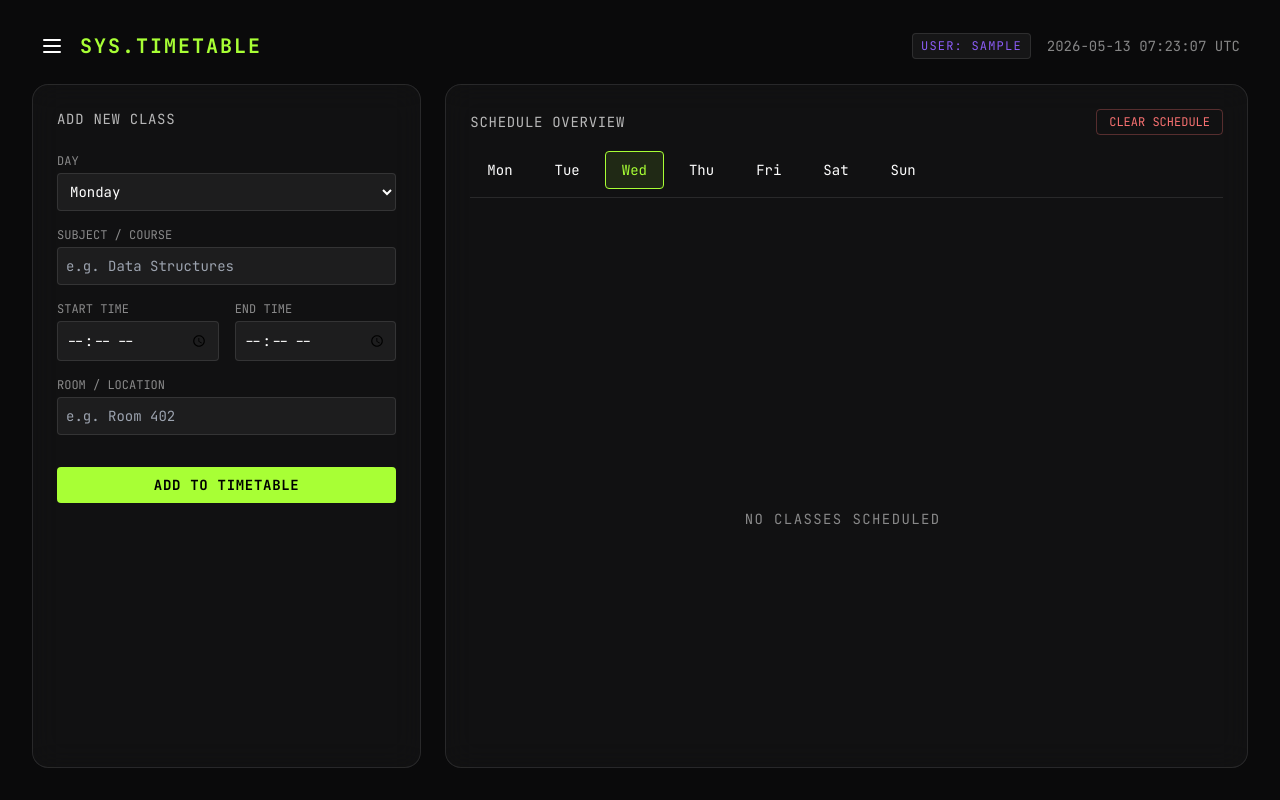
After one commit to ameeqSami/Applications, a Flask app: page /timetable in a window 1280 px wide. The commit adds this page. Run offline with Flask 3, Linux system fonts and the light colour scheme; the visitor is signed in with stand-in values (Sample User, id 1); data that the repository does not hold is empty; some libraries are stand-ins or nearby versions.

Commit message:
new features added like timetable

```diff
--- a/app.py
+++ b/app.py
@@ -11,7 +11,7 @@ DB_FILE = 'database.json'
 
 def load_db():
     if not os.path.exists(DB_FILE):
-        return {'users': [], 'tasks': []}
+        return {'users': [], 'tasks': [], 'timetables': {}}
     with open(DB_FILE, 'r') as f:
         try:
             data = json.load(f)
@@ -22,9 +22,11 @@ def load_db():
                 data['users'] = []
             if 'tasks' not in data:
                 data['tasks'] = []
+            if 'timetables' not in data:
+                data['timetables'] = {}
             return data
         except:
-            return {'users': [], 'tasks': []}
+            return {'users': [], 'tasks': [], 'timetables': {}}
 
 def save_db(data):
     with open(DB_FILE, 'w') as f:
@@ -149,6 +151,50 @@ def cgpa():
 def reminder():
     return render_template('reminder.html')
 
+@app.route('/timetable')
+@login_required
+def timetable():
+    return render_template('timetable.html', username=session.get('username'))
+
+@app.route('/chat')
+@login_required
+def chat():
+    return render_template('chat.html', username=session.get('username'))
+
+@app.route('/api/timetable', methods=['GET'])
+def get_timetable_api():
+    if 'user_id' not in session:
+        return jsonify({'error': 'Unauthorized'}), 401
+    db = load_db()
+    user_id = str(session['user_id'])
+    timetable_data = db['timetables'].get(user_id, [])
+    return jsonify(timetable_data)
+
+@app.route('/api/timetable', methods=['POST'])
+def save_timetable_api():
+    if 'user_id' not in session:
+        return jsonify({'error': 'Unauthorized'}), 401
+
+    data = request.json
+    db = load_db()
+    user_id = str(session['user_id'])
+    db['timetables'][user_id] = data
+    save_db(db)
+    return jsonify({"status": "success"}), 200
+
+@app.route('/api/chat', methods=['POST'])
+def chat_api():
+    if 'user_id' not in session:
+        return jsonify({'error': 'Unauthorized'}), 401
+
+    data = request.json
+    user_message = data.get('message', '').strip()
+
+    # Mock AI response. Integrate real LLM API here (like Gemini or OpenAI)
+    ai_reply = f"System recognized input: '{user_message}'. As your academic AI assistant, I'm currently in simulation mode. Connect an API key to enable full neural capabilities."
+
+    return jsonify({"reply": ai_reply}), 200
+
 @app.route('/api/tasks', methods=['GET'])
 def get_tasks_api():
     if 'user_id' not in session:
@@ -239,6 +285,6 @@ def delete_task_api(task_id):
 
 if __name__ == '__main__':
     if not os.path.exists(DB_FILE):
-        db = {'users': [], 'tasks': []}
+        db = {'users': [], 'tasks': [], 'timetables': {}}
         save_db(db)
     app.run(debug=True, port=8000)
--- a/templates/index.html
+++ b/templates/index.html
@@ -96,8 +96,10 @@
             <div class="text-sm opacity-50 hidden md:block" id="current-time"></div>
         </div>
 
-        <!-- Dropdown Menu -->
         <div id="menu-dropdown" class="absolute top-10 left-2 w-48 bg-[#0A0A0B] border border-white/10 rounded-lg shadow-2xl hidden flex-col z-50 overflow-hidden" style="backdrop-filter: blur(15px); background-color: rgba(10, 10, 11, 0.9);">
+            <a href="/" class="px-4 py-3 text-sm hover:bg-white/5 hover:text-brand-acid transition-colors border-b border-white/5">Dashboard</a>
+            <a href="/timetable" class="px-4 py-3 text-sm hover:bg-white/5 hover:text-brand-acid transition-colors border-b border-white/5">Timetable</a>
+            <a href="/chat" class="px-4 py-3 text-sm hover:bg-white/5 hover:text-brand-acid transition-colors border-b border-white/5">SYS.AI Chat</a>
             <a href="/reminder" class="px-4 py-3 text-sm hover:bg-white/5 hover:text-brand-acid transition-colors border-b border-white/5">Set Reminder</a>
             <a href="/cgpa" class="px-4 py-3 text-sm hover:bg-white/5 hover:text-brand-acid transition-colors border-b border-white/5">CGPA Calculator</a>
             <a href="/logout" class="px-4 py-3 text-sm hover:bg-red-500/20 text-red-400 transition-colors">Logout</a>
--- /dev/null
+++ b/templates/timetable.html
@@ -0,0 +1,342 @@
+<!DOCTYPE html>
+<html lang="en">
+<head>
+    <meta charset="UTF-8">
+    <meta name="viewport" content="width=device-width, initial-scale=1.0">
+    <title>Academic Task Manager - Timetable</title>
+    <!-- Fonts -->
+    <link href="https://fonts.googleapis.com/css2?family=JetBrains+Mono:wght@400;500;700&display=swap" rel="stylesheet">
+    <!-- Tailwind CSS -->
+    <script src="https://cdn.tailwindcss.com"></script>
+    <script>
+        tailwind.config = {
+            theme: {
+                extend: {
+                    colors: {
+                        brand: {
+                            bg: '#0A0A0B',
+                            surface: 'rgba(255, 255, 255, 0.03)',
+                            accent: '#8B5CF6',
+                            acid: '#A8FF35',
+                        }
+                    },
+                    fontFamily: {
+                        mono: ['"JetBrains Mono"', 'monospace'],
+                    }
+                }
+            }
+        }
+    </script>
+    <style>
+        body {
+            background-color: #0A0A0B;
+            color: #ffffff;
+            font-family: 'JetBrains Mono', monospace;
+        }
+
+        .glass-widget {
+            background-color: rgba(255, 255, 255, 0.03);
+            backdrop-filter: blur(15px);
+            -webkit-backdrop-filter: blur(15px);
+            border: 1px solid rgba(255, 255, 255, 0.1);
+            border-radius: 1rem;
+            padding: 1.5rem;
+        }
+
+        ::-webkit-scrollbar {
+            width: 8px;
+        }
+        ::-webkit-scrollbar-track {
+            background: transparent;
+        }
+        ::-webkit-scrollbar-thumb {
+            background: rgba(255, 255, 255, 0.2);
+            border-radius: 4px;
+        }
+        ::-webkit-scrollbar-thumb:hover {
+            background: rgba(255, 255, 255, 0.3);
+        }
+
+        input:focus, select:focus {
+            outline: none;
+            border-color: #A8FF35;
+        }
+
+        .day-btn.active {
+            background-color: rgba(168, 255, 53, 0.1);
+            color: #A8FF35;
+            border-color: #A8FF35;
+        }
+    </style>
+</head>
+<body class="h-screen w-full overflow-hidden p-4 md:p-8 flex flex-col gap-6">
+
+    <header class="flex justify-between items-center px-2 relative z-50">
+        <div class="flex items-center gap-4">
+            <button id="menu-btn" class="focus:outline-none hover:text-brand-acid transition-colors">
+                <svg class="w-6 h-6" fill="none" stroke="currentColor" viewBox="0 0 24 24" xmlns="http://www.w3.org/2000/svg">
+                    <path stroke-linecap="round" stroke-linejoin="round" stroke-width="2" d="M4 6h16M4 12h16M4 18h16"></path>
+                </svg>
+            </button>
+            <h1 class="text-xl font-bold tracking-widest text-brand-acid hidden sm:block">SYS.TIMETABLE</h1>
+        </div>
+        <div class="flex items-center gap-4">
+            <div class="text-xs uppercase tracking-widest text-brand-accent px-2 py-1 border border-white/10 rounded bg-white/5">USER: {{ username }}</div>
+            <div class="text-sm opacity-50 hidden md:block" id="current-time"></div>
+        </div>
+
+        <div id="menu-dropdown" class="absolute top-10 left-2 w-48 bg-[#0A0A0B] border border-white/10 rounded-lg shadow-2xl hidden flex-col z-50 overflow-hidden" style="backdrop-filter: blur(15px); background-color: rgba(10, 10, 11, 0.9);">
+            <a href="/" class="px-4 py-3 text-sm hover:bg-white/5 hover:text-brand-acid transition-colors border-b border-white/5">Dashboard</a>
+            <a href="/timetable" class="px-4 py-3 text-sm hover:bg-white/5 hover:text-brand-acid transition-colors border-b border-white/5">Timetable</a>
+            <a href="/chat" class="px-4 py-3 text-sm hover:bg-white/5 hover:text-brand-acid transition-colors border-b border-white/5">SYS.AI Chat</a>
+            <a href="/reminder" class="px-4 py-3 text-sm hover:bg-white/5 hover:text-brand-acid transition-colors border-b border-white/5">Set Reminder</a>
+            <a href="/cgpa" class="px-4 py-3 text-sm hover:bg-white/5 hover:text-brand-acid transition-colors border-b border-white/5">CGPA Calculator</a>
+            <a href="/logout" class="px-4 py-3 text-sm hover:bg-red-500/20 text-red-400 transition-colors">Logout</a>
+        </div>
+    </header>
+
+    <main class="flex-1 grid grid-cols-1 lg:grid-cols-3 gap-6 overflow-hidden">
+
+        <!-- Add Class Form Widget -->
+        <section class="glass-widget flex flex-col gap-6 lg:col-span-1 overflow-y-auto">
+            <h2 class="text-sm tracking-wider uppercase opacity-70">Add New Class</h2>
+
+            <form id="add-class-form" class="flex flex-col gap-4">
+                <div>
+                    <label class="text-xs opacity-50 uppercase mb-1 block">Day</label>
+                    <select id="class-day" class="w-full bg-white/5 border border-white/10 rounded p-2 text-sm text-white focus:border-brand-acid transition-colors">
+                        <option value="Monday" class="bg-brand-bg">Monday</option>
+                        <option value="Tuesday" class="bg-brand-bg">Tuesday</option>
+                        <option value="Wednesday" class="bg-brand-bg">Wednesday</option>
+                        <option value="Thursday" class="bg-brand-bg">Thursday</option>
+                        <option value="Friday" class="bg-brand-bg">Friday</option>
+                        <option value="Saturday" class="bg-brand-bg">Saturday</option>
+                        <option value="Sunday" class="bg-brand-bg">Sunday</option>
+                    </select>
+                </div>
+                <div>
+                    <label class="text-xs opacity-50 uppercase mb-1 block">Subject / Course</label>
+                    <input type="text" id="class-subject" required class="w-full bg-white/5 border border-white/10 rounded p-2 text-sm text-white focus:border-brand-acid transition-colors" placeholder="e.g. Data Structures">
+                </div>
+                <div class="grid grid-cols-2 gap-4">
+                    <div>
+                        <label class="text-xs opacity-50 uppercase mb-1 block">Start Time</label>
+                        <input type="time" id="class-start" required class="w-full bg-white/5 border border-white/10 rounded p-2 text-sm text-white focus:border-brand-acid transition-colors">
+                    </div>
+                    <div>
+                        <label class="text-xs opacity-50 uppercase mb-1 block">End Time</label>
+                        <input type="time" id="class-end" required class="w-full bg-white/5 border border-white/10 rounded p-2 text-sm text-white focus:border-brand-acid transition-colors">
+                    </div>
+                </div>
+                <div>
+                    <label class="text-xs opacity-50 uppercase mb-1 block">Room / Location</label>
+                    <input type="text" id="class-room" class="w-full bg-white/5 border border-white/10 rounded p-2 text-sm text-white focus:border-brand-acid transition-colors" placeholder="e.g. Room 402">
+                </div>
+                <button type="submit" class="mt-4 w-full bg-brand-acid text-black font-bold py-2 rounded hover:bg-white transition-colors uppercase tracking-wider text-sm">Add to Timetable</button>
+            </form>
+        </section>
+
+        <!-- Timetable View Widget -->
+        <section class="glass-widget flex flex-col lg:col-span-2 overflow-hidden relative">
+            <div class="flex flex-col sm:flex-row justify-between items-start sm:items-center mb-4 gap-4">
+                <h2 class="text-sm tracking-wider uppercase opacity-70">Schedule Overview</h2>
+                <button id="clear-btn" class="text-xs text-red-400 border border-red-400/30 px-3 py-1 rounded hover:bg-red-400/10 transition-colors uppercase">Clear Schedule</button>
+            </div>
+
+            <!-- Day Selector Tabs -->
+            <div class="flex overflow-x-auto gap-2 pb-2 mb-4 border-b border-white/10">
+                <button class="day-btn active px-4 py-2 rounded text-sm transition-colors border border-transparent hover:border-white/20 whitespace-nowrap" data-day="Monday">Mon</button>
+                <button class="day-btn px-4 py-2 rounded text-sm transition-colors border border-transparent hover:border-white/20 whitespace-nowrap" data-day="Tuesday">Tue</button>
+                <button class="day-btn px-4 py-2 rounded text-sm transition-colors border border-transparent hover:border-white/20 whitespace-nowrap" data-day="Wednesday">Wed</button>
+                <button class="day-btn px-4 py-2 rounded text-sm transition-colors border border-transparent hover:border-white/20 whitespace-nowrap" data-day="Thursday">Thu</button>
+                <button class="day-btn px-4 py-2 rounded text-sm transition-colors border border-transparent hover:border-white/20 whitespace-nowrap" data-day="Friday">Fri</button>
+                <button class="day-btn px-4 py-2 rounded text-sm transition-colors border border-transparent hover:border-white/20 whitespace-nowrap" data-day="Saturday">Sat</button>
+                <button class="day-btn px-4 py-2 rounded text-sm transition-colors border border-transparent hover:border-white/20 whitespace-nowrap" data-day="Sunday">Sun</button>
+            </div>
+
+            <div class="flex-1 overflow-y-auto pr-2 space-y-3" id="class-list">
+                <!-- Classes will be injected here -->
+            </div>
+        </section>
+
+    </main>
+
+    <script>
+        // Update Time
+        function updateTime() {
+            document.getElementById('current-time').innerText = new Date().toISOString().replace('T', ' ').substring(0, 19) + ' UTC';
+        }
+        setInterval(updateTime, 1000);
+        updateTime();
+
+        // Menu Dropdown
+        const menuBtn = document.getElementById('menu-btn');
+        const menuDropdown = document.getElementById('menu-dropdown');
+        menuBtn.addEventListener('click', (e) => {
+            e.stopPropagation();
+            menuDropdown.classList.toggle('hidden');
+            menuDropdown.classList.toggle('flex');
+        });
+        document.addEventListener('click', (e) => {
+            if (!menuDropdown.classList.contains('hidden') && !menuDropdown.contains(e.target)) {
+                menuDropdown.classList.add('hidden');
+                menuDropdown.classList.remove('flex');
+            }
+        });
+
+        // Timetable Logic
+        let timetableData = {
+            "Monday": [], "Tuesday": [], "Wednesday": [],
+            "Thursday": [], "Friday": [], "Saturday": [], "Sunday": []
+        };
+        let currentDay = "Monday";
+
+        // Fetch Data
+        async function fetchTimetable() {
+            try {
+                const res = await fetch('/api/timetable');
+                const data = await res.json();
+                if (Array.isArray(data)) {
+                    // Backwards compatibility or empty state
+                } else if (Object.keys(data).length > 0) {
+                    timetableData = Object.assign(timetableData, data);
+                }
+                renderClasses();
+            } catch (err) {
+                console.error("Failed to fetch timetable", err);
+            }
+        }
+
+        async function saveTimetable() {
+            try {
+                await fetch('/api/timetable', {
+                    method: 'POST',
+                    headers: { 'Content-Type': 'application/json' },
+                    body: JSON.stringify(timetableData)
+                });
+            } catch (err) {
+                console.error("Failed to save timetable", err);
+            }
+        }
+
+        // Add Class
+        document.getElementById('add-class-form').addEventListener('submit', async (e) => {
+            e.preventDefault();
+
+            const day = document.getElementById('class-day').value;
+            const subject = document.getElementById('class-subject').value;
+            const start = document.getElementById('class-start').value;
+            const end = document.getElementById('class-end').value;
+            const room = document.getElementById('class-room').value;
+
+            if (!timetableData[day]) {
+                timetableData[day] = [];
+            }
+
+            timetableData[day].push({
+                id: Date.now(),
+                subject,
+                start,
+                end,
+                room
+            });
+
+            // Sort by start time
+            timetableData[day].sort((a, b) => a.start.localeCompare(b.start));
+
+            await saveTimetable();
+
+            // Switch to the day the class was added to
+            document.querySelector(`[data-day="${day}"]`).click();
+
+            // Reset form
+            document.getElementById('add-class-form').reset();
+            document.getElementById('class-day').value = day;
+        });
+
+        // Delete Class
+        window.deleteClass = async function(day, id) {
+            if (timetableData[day]) {
+                timetableData[day] = timetableData[day].filter(c => c.id !== id);
+                await saveTimetable();
+                renderClasses();
+            }
+        }
+
+        // Clear Schedule
+        document.getElementById('clear-btn').addEventListener('click', async () => {
+            if(confirm("Are you sure you want to clear your entire schedule?")) {
+                timetableData = {
+                    "Monday": [], "Tuesday": [], "Wednesday": [],
+                    "Thursday": [], "Friday": [], "Saturday": [], "Sunday": []
+                };
+                await saveTimetable();
+                renderClasses();
+            }
+        });
+
+        // Tabs
+        document.querySelectorAll('.day-btn').forEach(btn => {
+            btn.addEventListener('click', (e) => {
+                document.querySelectorAll('.day-btn').forEach(b => b.classList.remove('active'));
+                e.target.classList.add('active');
+                currentDay = e.target.getAttribute('data-day');
+                renderClasses();
+            });
+        });
+
+        function renderClasses() {
+            const list = document.getElementById('class-list');
+            list.innerHTML = '';
+
+            const classes = timetableData[currentDay] || [];
+
+            if (classes.length === 0) {
+                list.innerHTML = `
+                    <div class="h-full flex items-center justify-center text-sm opacity-50 uppercase tracking-widest mt-10">
+                        No classes scheduled
+                    </div>
+                `;
+                return;
+            }
+
+            classes.forEach(c => {
+                const el = document.createElement('div');
+                el.className = 'p-4 rounded-lg bg-white/5 border border-white/10 flex flex-col sm:flex-row justify-between items-start sm:items-center transition-all hover:bg-white/10 gap-4';
+
+                el.innerHTML = `
+                    <div class="flex-1">
+                        <div class="font-bold text-base text-brand-acid mb-1">${c.subject}</div>
+                        <div class="text-xs opacity-70 flex items-center gap-4">
+                            <span class="flex items-center gap-1">
+                                <svg class="w-3 h-3" fill="none" stroke="currentColor" viewBox="0 0 24 24"><path stroke-linecap="round" stroke-linejoin="round" stroke-width="2" d="M12 8v4l3 3m6-3a9 9 0 11-18 0 9 9 0 0118 0z"></path></svg>
+                                ${c.start} - ${c.end}
+                            </span>
+                            ${c.room ? `
+                            <span class="flex items-center gap-1 text-brand-accent">
+                                <svg class="w-3 h-3" fill="none" stroke="currentColor" viewBox="0 0 24 24"><path stroke-linecap="round" stroke-linejoin="round" stroke-width="2" d="M19 21V5a2 2 0 00-2-2H7a2 2 0 00-2 2v16m14 0h2m-2 0h-5m-9 0H3m2 0h5M9 7h1m-1 4h1m4-4h1m-1 4h1m-5 10v-5a1 1 0 011-1h2a1 1 0 011 1v5m-4 0h4"></path></svg>
+                                ${c.room}
+                            </span>` : ''}
+                        </div>
+                    </div>
+                    <button onclick="deleteClass('${currentDay}', ${c.id})" class="text-white/30 hover:text-red-400 transition-colors self-end sm:self-auto p-2 focus:outline-none">
+                        ✕
+                    </button>
+                `;
+                list.appendChild(el);
+            });
+        }
+
+        // Init
+        // Set today as active day
+        const days = ["Sunday", "Monday", "Tuesday", "Wednesday", "Thursday", "Friday", "Saturday"];
+        const todayStr = days[new Date().getDay()];
+        const todayBtn = document.querySelector(`[data-day="${todayStr}"]`);
+        if (todayBtn) {
+            todayBtn.click();
+        }
+
+        fetchTimetable();
+    </script>
+</body>
+</html>
```
Also changed, not shown: templates/chat.html (added, +219 -0 lines).
